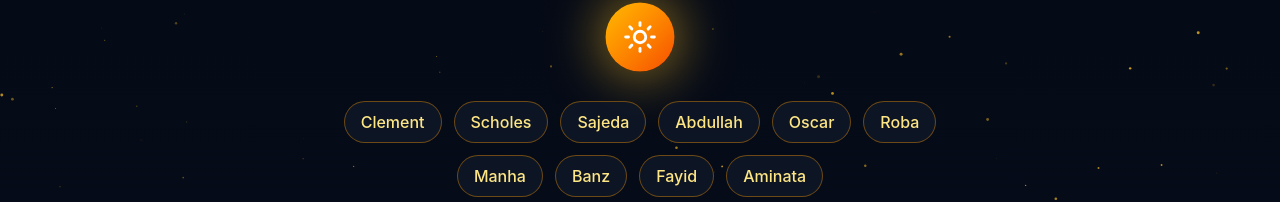
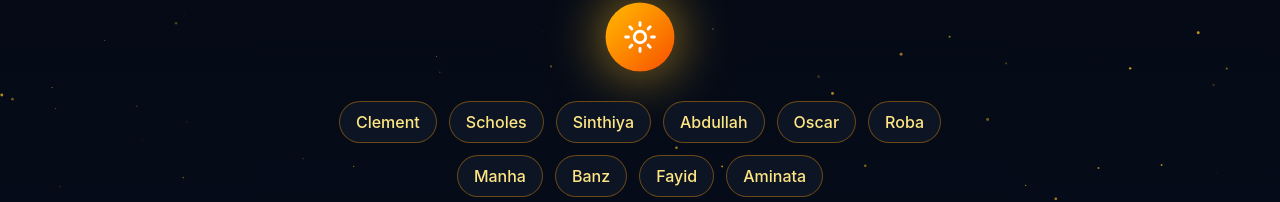
Before and after one commit to scholes572/GROUP3, a React (Vite) app in the folder Solar Energy Company Website/: page / in a window 1280 px wide. Shown: the part 504-706 px from the top of the page. Built offline with nearby package versions, Linux system fonts and the light colour scheme.

Commit message:
Changed the Home UI

```diff
--- a/Solar Energy Company Website/src/app/components/TeamOrbit.tsx
+++ b/Solar Energy Company Website/src/app/components/TeamOrbit.tsx
@@ -4,7 +4,7 @@ import { Sun } from "lucide-react";
 const teamMembers = [
   "Clement",
   "Scholes",
-  "Sajeda",
+  "Sinthiya",
   "Abdullah",
   "Oscar",
   "Roba",
--- a/Solar Energy Company Website/src/app/pages/Team.tsx
+++ b/Solar Energy Company Website/src/app/pages/Team.tsx
@@ -16,7 +16,7 @@ const teamMembers = [
     specialty: "Solar Engineering",
   },
   {
-    name: "Sajeda",
+    name: "Sinthiya",
     role: "Operations Director",
     description: "Manages manufacturing and quality control processes",
     specialty: "Operations Management",
```
